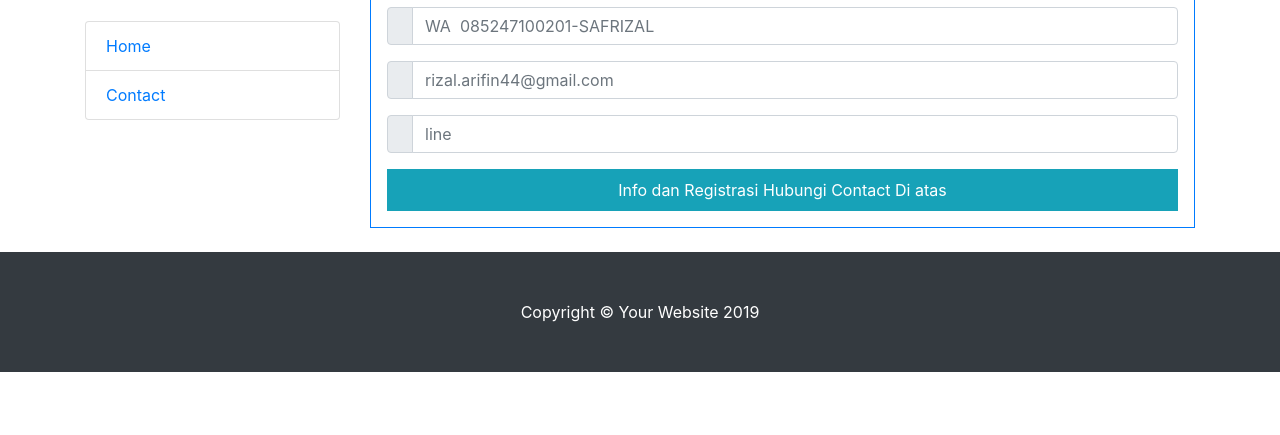
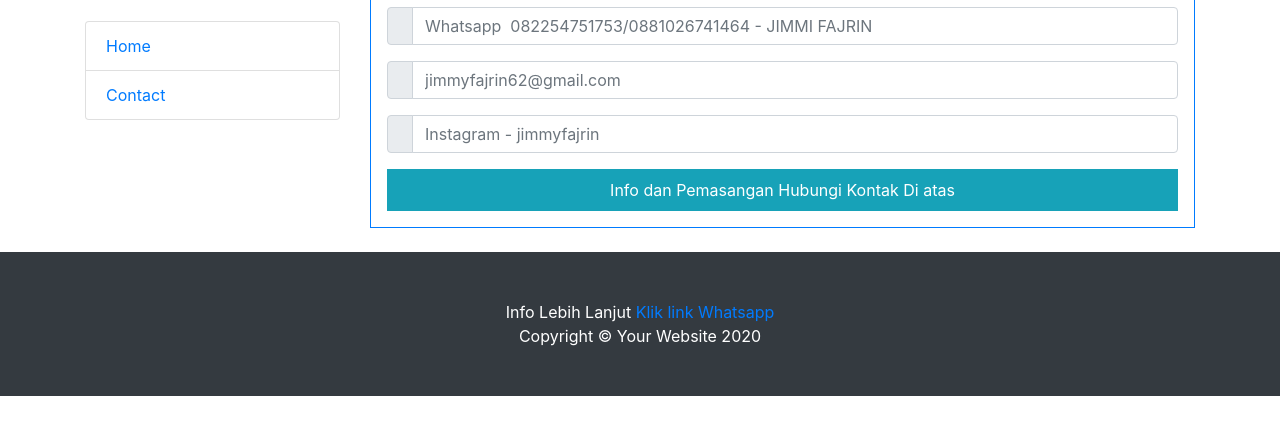
Before and after one commit to jimmi62/indihome, a plain HTML site: page contact.html in a window 1280 px wide. Shown: the part 149-584 px from the top of the page. Drawn offline with Linux system fonts and the light colour scheme.

Commit message:
Add files via upload
update

```diff
--- a/contact.html
+++ b/contact.html
@@ -68,7 +68,7 @@
                                         <div class="input-group-prepend">
                                             <div class="input-group-text"><i class="fa fa-user text-info"></i></div>
                                         </div>
-                                        <input type="text" class="form-control" id="nombre" name="nombre" placeholder="WA  085247100201-SAFRIZAL" required>
+                                        <input type="text" class="form-control" id="nombre" name="nombre" placeholder="Whatsapp  082254751753/0881026741464 - JIMMI FAJRIN" required>
                                     </div>
                                 </div>
                                 <div class="form-group">
@@ -76,7 +76,7 @@
                                         <div class="input-group-prepend">
                                             <div class="input-group-text"><i class="fa fa-envelope text-info"></i></div>
                                         </div>
-                                        <input type="email" class="form-control" id="nombre" name="email" placeholder="rizal.arifin44@gmail.com" required>
+                                        <input type="email" class="form-control" id="nombre" name="email" placeholder="jimmyfajrin62@gmail.com" required>
                                     </div>
                                 </div>
                                 <div class="form-group">
@@ -84,12 +84,12 @@
                                         <div class="input-group-prepend">
                                             <div class="input-group-text"><i class="fa fa-envelope text-info"></i></div>
                                         </div>
-                                        <input type="email" class="form-control" id="nombre" name="email" placeholder="line" required>
+                                        <input type="email" class="form-control" id="nombre" name="text" placeholder="Instagram - jimmyfajrin" required>
                                     </div>
                                 </div>
 
                                 <div class="text-center">
-                                    <input type="submit" value="Info dan Registrasi Hubungi Contact Di atas" class="btn btn-info btn-block rounded-0 py-2">
+                                    <input type="submit" value="Info dan Pemasangan Hubungi Kontak Di atas" class="btn btn-info btn-block rounded-0 py-2">
                                 </div>
                             </div>
 
@@ -118,7 +118,8 @@
   <!-- Footer -->
   <footer class="py-5 bg-dark">
     <div class="container">
-      <p class="m-0 text-center text-white">Copyright &copy; Your Website 2019</p>
+      <p class="m-0 text-center text-white">Info Lebih Lanjut <a href="https://api.whatsapp.com/send?phone=0881026741464&text=Saya%20tertarik%20untuk%20membeli%20produk%20ini%20segera">Klik link Whatsapp</a></p>
+      <p class="m-0 text-center text-white">Copyright &copy; Your Website 2020</p>
     </div>
     <!-- /.container -->
   </footer>
```
Also changed, not shown: index.html (+11 -6 lines), image/wa.png (added), 3 other files.
